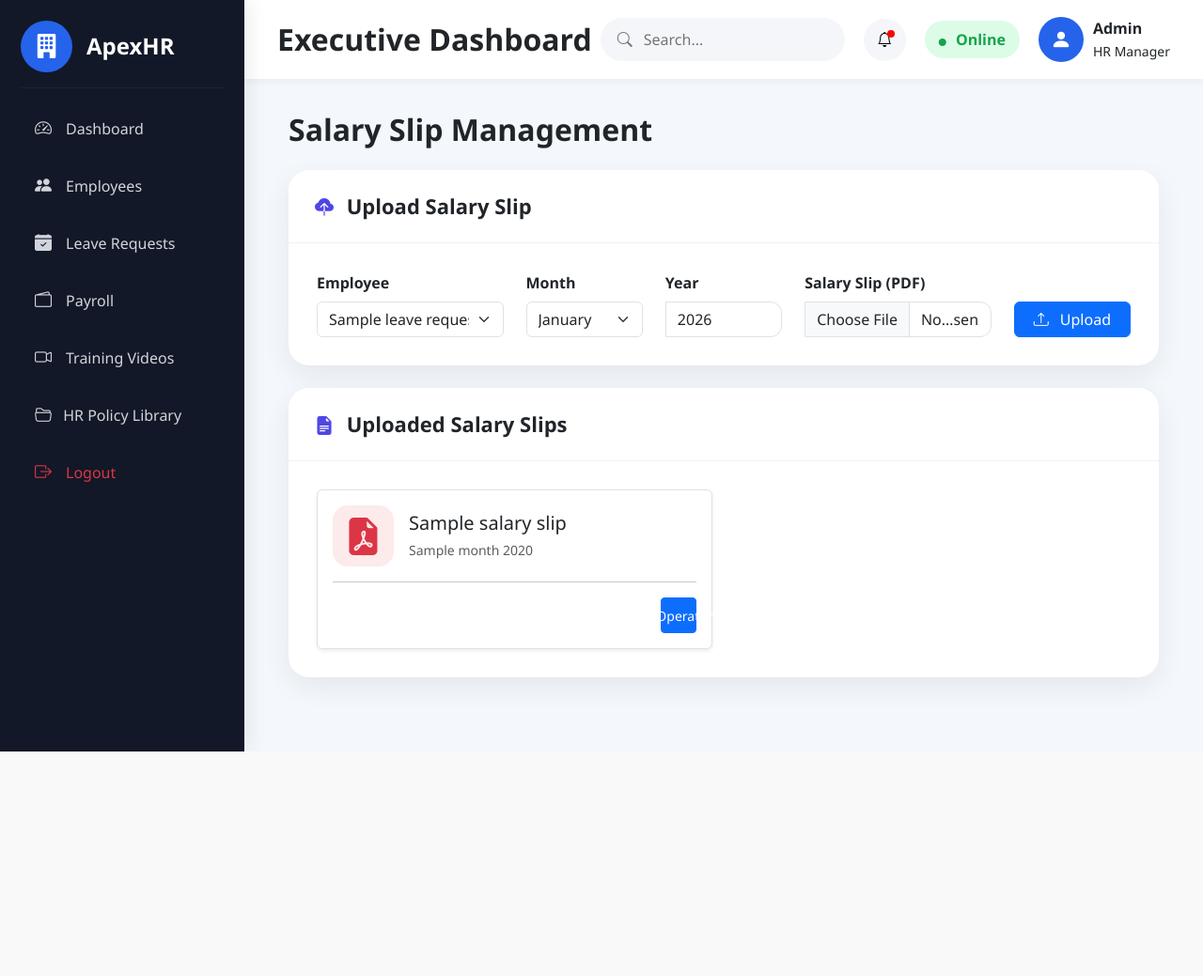
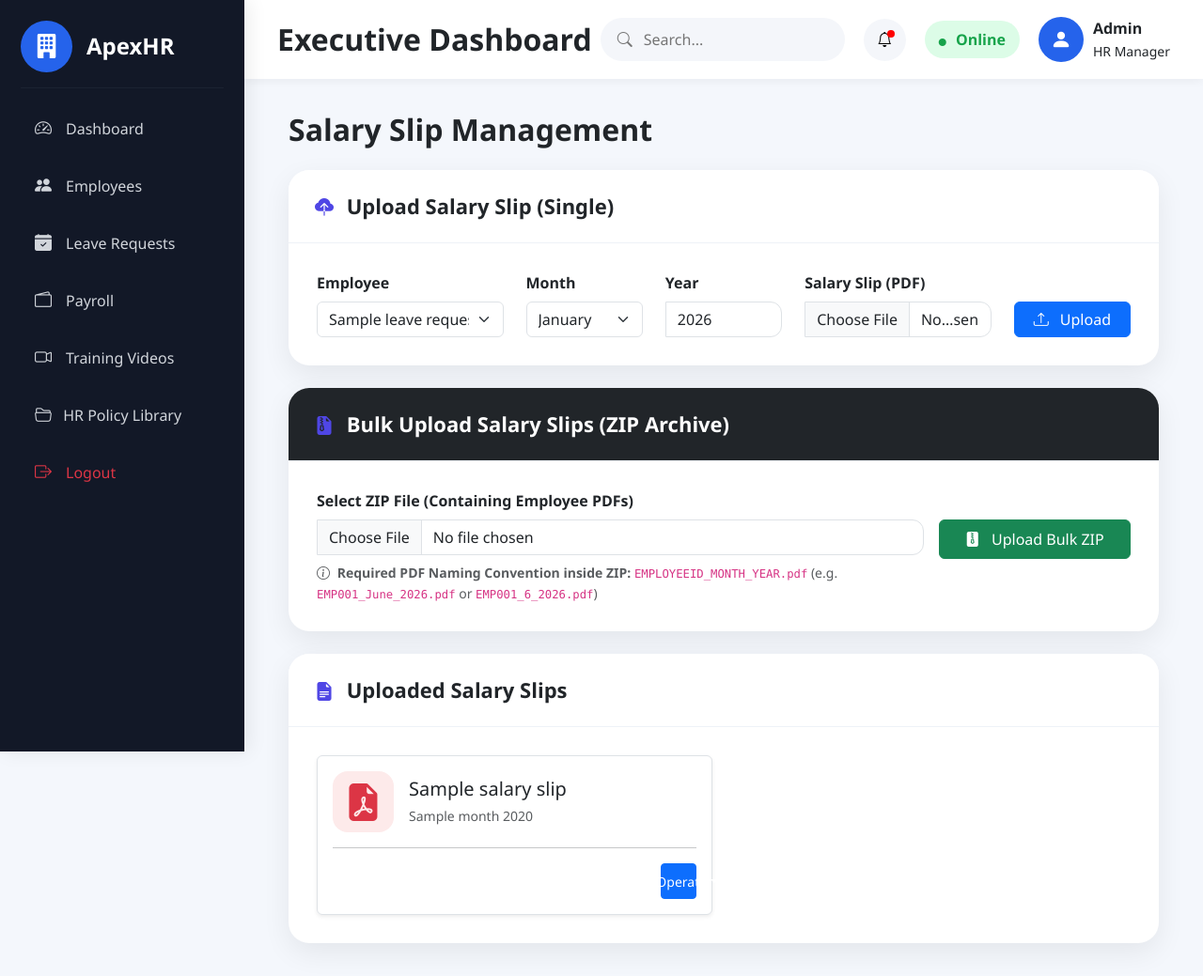
Before and after one commit to Yash2561619/hrms-rag-chatbot, a Flask app: page /upload-salary in a window 1280 px wide. Shown: the whole page at 94% size. Before the commit the page ends 800 px from the top, so only its background shows below. Run offline with Flask 3, Linux system fonts and the light colour scheme; the visitor is signed in with stand-in values (Sample User, id 1); tables that the repository leaves empty hold one stand-in row (values such as "Sample post"); a database or web service that is not in the repository returns one stand-in record (values such as "Sample title"); some libraries are stand-ins or nearby versions.

Commit message:
change to upload bulk salary slip

```diff
--- a/app/routes/admin_routes.py
+++ b/app/routes/admin_routes.py
@@ -985,3 +985,124 @@ def delete_video(id):
     flash("❌ Failed to delete video.", "danger")
 
   return redirect(url_for("admin.upload_video"))
+
+
+
+import zipfile
+from database import get_employee, save_salary_slip
+
+
+
+MONTH_MAP = {
+    "january": 1,
+    "jan": 1,
+    "february": 2,
+    "feb": 2,
+    "march": 3,
+    "mar": 3,
+    "april": 4,
+    "apr": 4,
+    "may": 5,
+    "june": 6,
+    "jun": 6,
+    "july": 7,
+    "jul": 7,
+    "august": 8,
+    "aug": 8,
+    "september": 9,
+    "sep": 9,
+    "october": 10,
+    "oct": 10,
+    "november": 11,
+    "nov": 11,
+    "december": 12,
+    "dec": 12,
+}
+
+
+@admin_bp.route("/bulk-upload-salary", methods=["POST"])
+@login_required
+def bulk_upload_salary():
+  """Extracts a ZIP of salary slips and processes them in bulk."""
+  if "salary_zip" not in request.files:
+    flash("❌ No ZIP file uploaded", "danger")
+    return redirect(url_for("admin.upload_salary"))
+
+  file = request.files["salary_zip"]
+
+  if not file or not file.filename.endswith(".zip"):
+    flash("❌ Please upload a valid .zip file containing PDFs", "danger")
+    return redirect(url_for("admin.upload_salary"))
+
+  success_count = 0
+  error_count = 0
+
+  try:
+    with zipfile.ZipFile(file) as z:
+      seen_slips = set()
+      for filename in z.namelist():
+        # Ignore macOS metadata or non-PDF files
+        if filename.startswith("__MACOSX") or not filename.endswith(".pdf"):
+          continue
+
+        clean_filename = os.path.basename(filename)
+        if clean_filename in seen_slips:
+          logger.info(f"SKIPPING_DUPLICATE_IN_ZIP | file={clean_filename}")
+          continue
+
+        seen_slips.add(clean_filename)
+        if not clean_filename:
+          continue
+
+        # Expected Filename Pattern: EMP001_June_2026.pdf or EMP001_6_2026.pdf
+        name_parts = clean_filename.replace(".pdf", "").split("_")
+
+        if len(name_parts) < 3:
+          logger.warning(f"BULK_SALARY_SKIP | Invalid filename: {clean_filename}")
+          error_count += 1
+          continue
+
+        employee_id = name_parts[0].strip()
+        raw_month = name_parts[1].strip().lower()
+        year = int(name_parts[2].strip())
+
+        # Parse month number
+        month_num = (
+            int(raw_month)
+            if raw_month.isdigit()
+            else MONTH_MAP.get(raw_month, 0)
+        )
+
+        if not month_num or month_num < 1 or month_num > 12:
+          error_count += 1
+          continue
+
+        # Extract individual PDF binary from ZIP
+        pdf_bytes = z.read(filename)
+        file_obj = io.BytesIO(pdf_bytes)
+
+        # Generate unique filename & upload to S3
+        formatted_name = secure_filename(
+            f"{employee_id}_{month_num}_{year}.pdf"
+        )
+        s3_key = upload_salary_to_s3(file_obj, formatted_name)
+
+        # Save or Update record in PostgreSQL
+        save_salary_slip(employee_id, month_num, year, s3_key)
+        success_count += 1
+
+    log_activity(
+        f"💰 Bulk salary upload completed: {success_count} succeeded,"
+        f" {error_count} failed"
+    )
+    flash(
+        f"✅ Successfully processed {success_count} salary slips!"
+        + (f" ({error_count} skipped/failed)" if error_count > 0 else ""),
+        "success" if error_count == 0 else "warning",
+    )
+
+  except Exception as e:
+    logger.exception("BULK_SALARY_UPLOAD_ERROR")
+    flash(f"❌ Failed to process bulk ZIP file: {str(e)}", "danger")
+
+  return redirect(url_for("admin.upload_salary"))
--- a/templates/upload_salary.html
+++ b/templates/upload_salary.html
@@ -8,16 +8,12 @@
         Salary Slip Management
     </h2>
 
-    <!-- Upload Card -->
-
+    <!-- Single Upload Card -->
     <div class="card dashboard-panel mb-4">
 
         <div class="card-header panel-header">
-
             <i class="bi bi-cloud-upload-fill me-2"></i>
-
-            Upload Salary Slip
-
+            Upload Salary Slip (Single)
         </div>
 
         <div class="card-body">
@@ -29,40 +25,27 @@
                 <div class="row g-4">
 
                     <div class="col-lg-3">
-
                         <label class="form-label fw-semibold">
-
                             Employee
-
                         </label>
-
                         <select
                             name="employee_id"
                             class="form-select"
                             required>
 
                             {% for employee in employees %}
-
-                            <option value="{{ employee[0] }}">
-
-                                {{ employee[1] }} ({{ employee[0] }})
-
+                            <option value="{{ employee[0] if employee[0] is defined else employee['employee_id'] }}">
+                                {{ employee[1] if employee[1] is defined else employee['name'] }} ({{ employee[0] if employee[0] is defined else employee['employee_id'] }})
                             </option>
-
                             {% endfor %}
 
                         </select>
-
                     </div>
 
                     <div class="col-lg-2">
-
                         <label class="form-label fw-semibold">
-
                             Month
-
                         </label>
-
                         <select
                             name="month"
                             class="form-select"
@@ -82,54 +65,37 @@
                             <option>December</option>
 
                         </select>
-
                     </div>
 
                     <div class="col-lg-2">
-
                         <label class="form-label fw-semibold">
-
                             Year
-
                         </label>
-
                         <input
                             type="number"
                             name="year"
                             class="form-control"
                             value="2026"
                             required>
-
                     </div>
 
                     <div class="col-lg-3">
-
                         <label class="form-label fw-semibold">
-
                             Salary Slip (PDF)
-
                         </label>
-
                         <input
                             type="file"
                             name="salary_pdf"
                             class="form-control"
                             accept=".pdf"
                             required>
-
                     </div>
 
                     <div class="col-lg-2 d-flex align-items-end">
-
-                        <button
-                            class="btn btn-primary w-100">
-
+                        <button class="btn btn-primary w-100">
                             <i class="bi bi-upload me-2"></i>
-
                             Upload
-
                         </button>
-
                     </div>
 
                 </div>
@@ -140,16 +106,42 @@
 
     </div>
 
+    <!-- Bulk Upload (ZIP) Card -->
+    <div class="card dashboard-panel mb-4">
+        <div class="card-header panel-header bg-dark text-white">
+            <i class="bi bi-file-earmark-zip-fill me-2"></i>
+            Bulk Upload Salary Slips (ZIP Archive)
+        </div>
+        <div class="card-body">
+            <form action="{{ url_for('admin.bulk_upload_salary') }}" method="POST" enctype="multipart/form-data">
+                <div class="row g-3 align-items-center">
+                    <div class="col-lg-9">
+                        <label class="form-label fw-semibold">
+                            Select ZIP File (Containing Employee PDFs)
+                        </label>
+                        <input type="file" class="form-control" name="salary_zip" accept=".zip" required>
+                        <small class="text-muted d-block mt-2">
+                            <i class="bi bi-info-circle me-1"></i>
+                            <b>Required PDF Naming Convention inside ZIP:</b> <code>EMPLOYEEID_MONTH_YEAR.pdf</code> (e.g. <code>EMP001_June_2026.pdf</code> or <code>EMP001_6_2026.pdf</code>)
+                        </small>
+                    </div>
+                    <div class="col-lg-3 d-flex align-items-end mt-lg-0 mt-3">
+                        <button class="btn btn-success w-100 py-2">
+                            <i class="bi bi-file-zip-fill me-2"></i>
+                            Upload Bulk ZIP
+                        </button>
+                    </div>
+                </div>
+            </form>
+        </div>
+    </div>
+
     <!-- Uploaded Salary Slips -->
-
     <div class="card dashboard-panel">
 
         <div class="card-header panel-header">
-
             <i class="bi bi-file-earmark-text-fill me-2"></i>
-
             Uploaded Salary Slips
-
         </div>
 
         <div class="card-body">
@@ -167,25 +159,16 @@
                         <div class="d-flex align-items-center">
 
                             <div class="policy-icon">
-
                                 <i class="bi bi-file-earmark-pdf-fill text-danger fs-1"></i>
-
                             </div>
 
                             <div class="ms-3">
-
                                 <h5 class="mb-1">
-
-                                    {{ slip.employee_name }}
-
+                                    {{ slip.employee_name if slip.employee_name is defined else slip[1] }}
                                 </h5>
-
                                 <small class="text-muted">
-
-                                    {{ slip.month }} {{ slip.year }}
-
+                                    {{ slip.month if slip.month is defined else slip[2] }} {{ slip.year if slip.year is defined else slip[3] }}
                                 </small>
-
                             </div>
 
                         </div>
@@ -211,7 +194,7 @@
                                     <li>
                                         <a
                                             class="dropdown-item"
-                    href="{{ url_for('admin.view_salary_route', id=slip.id) }}"
+                                            href="{{ url_for('admin.view_salary_route', id=slip.id if slip.id is defined else slip[0]) }}"
                                             target="_blank">
 
                                             <i class="bi bi-eye-fill text-primary me-2"></i>
@@ -225,7 +208,7 @@
                                     <li>
                                         <a
                                             class="dropdown-item text-danger"
-                    href="{{ url_for('admin.delete_salary_route', id=slip.id) }}"
+                                            href="{{ url_for('admin.delete_salary_route', id=slip.id if slip.id is defined else slip[0]) }}"
                                             onclick="return confirm('Delete this salary slip?')">
 
                                             <i class="bi bi-trash-fill me-2"></i>
@@ -239,6 +222,7 @@
                             </div>
 
                         </div>
+
                     </div>
 
                 </div>
@@ -255,15 +239,11 @@
                    style="font-size:60px;"></i>
 
                 <h4 class="mt-3">
-
                     No Salary Slips Uploaded
-
                 </h4>
 
                 <p class="text-muted">
-
                     Upload the first salary slip above.
-
                 </p>
 
             </div>
```
Lines whose indentation alone changed are shown as unchanged.
